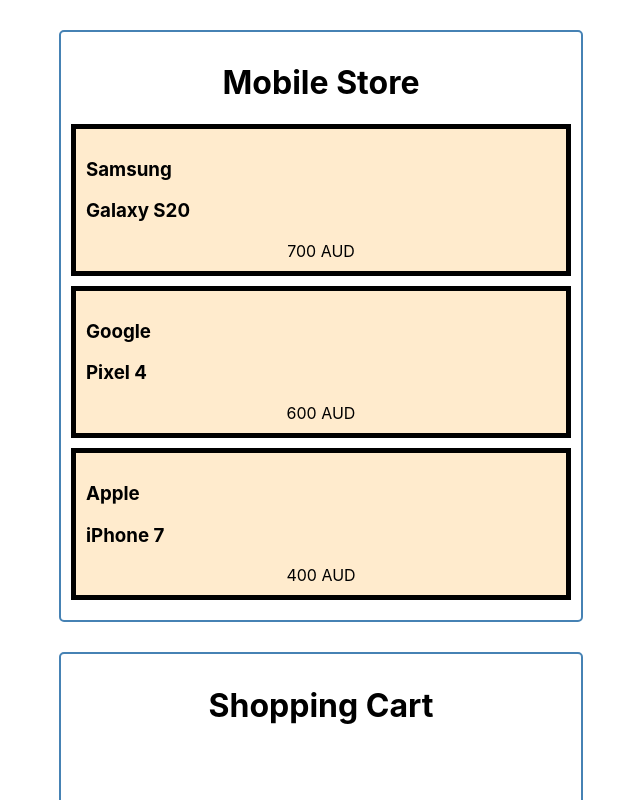
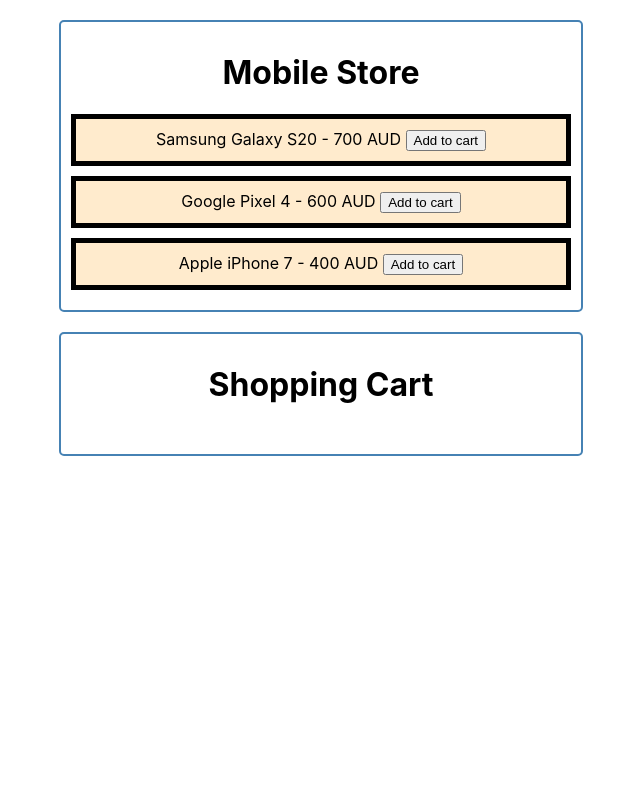
Before and after one commit to machineawin/mobile-store, a React (Create React App) app: page / in a window 1280 px wide. Shown: the top 800 px of the page, without its empty margins (319-959 px from the left). Built offline with nearby package versions, Linux system fonts and the light colour scheme.

Commit message:
Implement Add to Cart button with plumbing working

```diff
--- a/src/App.js
+++ b/src/App.js
@@ -3,9 +3,36 @@
 import ShoppingCart from './Components/ShoppingCart';
 
 function App() {
+
+  const phones = [
+    {
+        id: 1,
+        brand: 'Samsung',
+        model: 'Galaxy S20',
+        price: 700
+    },
+    {
+        id: 2,
+        brand: 'Google',
+        model: 'Pixel 4',
+        price: 600
+    },
+    {
+        id: 3,
+        brand: 'Apple',
+        model: 'iPhone 7',
+        price: 400
+    },
+]
+
+//Add to cart
+const addToCart = (id) => {
+  console.log ('id of phone', id)
+}
+
   return (
     <div className="App">
-      <MobileStore />
+      <MobileStore phones = {phones} onAdd = {addToCart}/>
       <ShoppingCart />
     </div>
   );
--- a/src/Components/MobilePhones.jsx
+++ b/src/Components/MobilePhones.jsx
@@ -1,35 +1,16 @@
 import React from 'react'
 
-const MobilePhones = () => {
+const MobilePhones = ( {phones, onAdd} ) => {
 
-    const phones = [
-        {
-            id: 1,
-            brand: 'Samsung',
-            model: 'Galaxy S20',
-            price: 700
-        },
-        {
-            id: 2,
-            brand: 'Google',
-            model: 'Pixel 4',
-            price: 600
-        },
-        {
-            id: 3,
-            brand: 'Apple',
-            model: 'iPhone 7',
-            price: 400
-        },
-    ]
 
   return (
       phones.map ((phone) => {
           return (
               <div className='mobile-phone' key={phone.id}>
-                  <h3>{phone.brand}</h3>
-                  <h3>{phone.model}</h3>
-                  <bold>{`${phone.price} AUD`}</bold>
+                  <span>{`${phone.brand} `}</span>
+                  <span>{`${phone.model} `}</span>
+                  <span>{`- ${phone.price} AUD `}</span>
+                  <button className='btn' onClick={()=>onAdd(phone.id)}>Add to cart</button>
               </div>
           )
       })
--- a/src/Components/MobileStore.jsx
+++ b/src/Components/MobileStore.jsx
@@ -2,11 +2,11 @@
 import Header from './Header'
 import MobilePhones from './MobilePhones'
 
-const MobileStore = () => {
+const MobileStore = ( {phones, onAdd} ) => {
   return (
     <div className='container'>
         <Header title='Mobile Store' />
-        <MobilePhones />
+        <MobilePhones phones = {phones} onAdd = {onAdd}/>
     </div>
   )
 }
--- a/src/index.css
+++ b/src/index.css
@@ -14,9 +14,9 @@
 
 .container {
   max-width: 500px;
-  margin: 30px auto;
+  margin: 20px auto;
   overflow: auto;
-  min-height: 300px;
+  min-height: 100px;
   border: 2px solid steelblue;
   padding: 10px;
   border-radius: 5px;
@@ -33,3 +33,7 @@
 .mobile-phone h3 {
   display: flex;
 }
+
+.btn {
+  cursor: pointer;
+}
```
